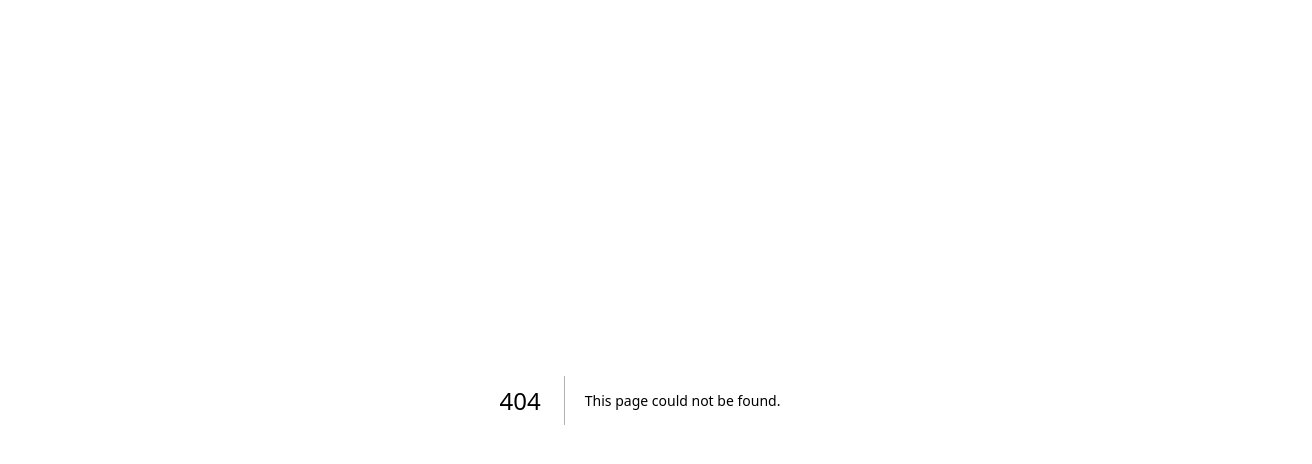
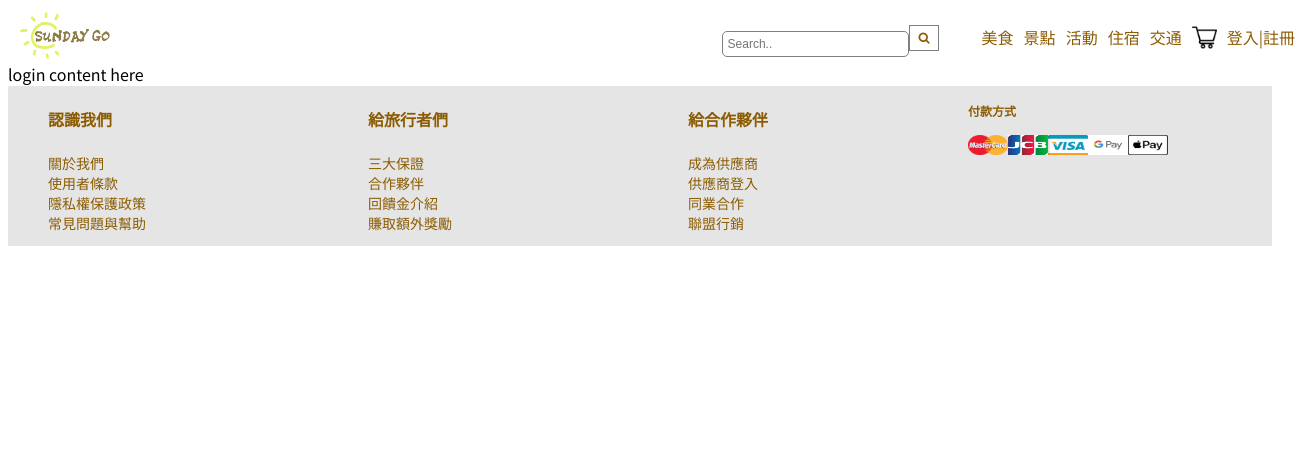
Before and after one commit to a92cu/newSundayGo, a Next.js app: page /login in a window 1280 px wide. Before the commit this address had no page. Shown: the top 464 px of the page, 1312 px wide, since content can reach past the window. Built offline with nearby package versions, Linux system fonts and the light colour scheme.

Commit message:
up login

```diff
--- a/lib/mysql.ts
+++ b/lib/mysql.ts
@@ -14,10 +14,10 @@ export const runSQL = (query) =>
 const connection = mysql.createConnection({
   host:'localhost',
   user: "root",
-  password: "", //預設phpmyadmin密碼是空值
+  password: "root", //預設phpmyadmin密碼是空值
   database: "database", //指定剛剛新增的Mask資料庫
   multipleStatements: true, //新增此項，同時執行兩個語句
-  port:3306,
+  port:8889,
 });
 //連線
 connection.connect(function (error) {
--- a/pages/cartdetails/index.tsx
+++ b/pages/cartdetails/index.tsx
@@ -2,7 +2,7 @@ import Image from "next/image";
 // import { runSQL } from "../../lib/mysql";
 import Script from "next/script";
 import Head from "next/head";
-import HeadMeta from "../../public/js/HeadMeta.js";
+// import HeadMeta from "../../public/js/HeadMeta.js";
 function Header() {
     return (
       <div className="header">
@@ -247,7 +247,7 @@ export default function CartDetails(){
     return(
         <>
             <Head>
-              <HeadMeta />
+              {/* <HeadMeta /> */}
               <Script src="/js/cart.js"/>
             </Head>
             <Header/>
--- /dev/null
+++ b/pages/login/index.tsx
@@ -0,0 +1,138 @@
+import Image from "next/image";
+import { useState } from 'react';
+import Script from "next/script";
+
+
+function Footer() {
+    return (
+        <div className="footer">
+            <div className="footerCenter">
+                <div className="footerBody">
+                    <ul>
+                        <h4>認識我們</h4>
+                        <li>
+                            <a href="">關於我們</a>
+                        </li>
+                        <li>
+                            <a href="">使用者條款</a>
+                        </li>
+                        <li>
+                            <a href="">隱私權保護政策</a>
+                        </li>
+                        <li>
+                            <a href="">常見問題與幫助</a>
+                        </li>
+                    </ul>
+                </div>
+                <div className="footerBody">
+                    <ul>
+                        <h4>給旅行者們</h4>
+                        <li>
+                            <a href="">三大保證</a>
+                        </li>
+                        <li>
+                            <a href="">合作夥伴</a>
+                        </li>
+                        <li>
+                            <a href="">回饋金介紹</a>
+                        </li>
+                        <li>
+                            <a href="">賺取額外獎勵</a>
+                        </li>
+                    </ul>
+                </div>
+                <div className="footerBody">
+                    <ul>
+                        <h4>給合作夥伴</h4>
+                        <li>
+                            <a href="">成為供應商</a>
+                        </li>
+                        <li>
+                            <a href="">供應商登入</a>
+                        </li>
+                        <li>
+                            <a href="">同業合作</a>
+                        </li>
+                        <li>
+                            <a href="">聯盟行銷</a>
+                        </li>
+                    </ul>
+                </div>
+                <div className="footerBody">
+                    <div className="footerImg">
+                        <h4>付款方式</h4>
+                        <Image
+                            width={20}
+                            height={20}
+                            src="/images/MasterCard.png"
+                            alt="MasterCard"
+                        />
+                        <Image width={20} height={20} src="/images/JCB.jpg" alt="JCB" />
+                        <Image width={20} height={20} src="/images/visa.png" alt="visa" />
+                        <Image
+                            width={20}
+                            height={20}
+                            src="/images/googlepay.jpg"
+                            alt="googlepay"
+                        />
+                        <Image
+                            width={20}
+                            height={20}
+                            src="/images/apple-pay.png"
+                            alt="apple"
+                        />
+                    </div>
+                </div>
+            </div>
+        </div>
+    );
+}
+function Header() {
+    return (
+        <div className="header">
+            <img
+                src="./images/群組 1.png"
+                alt=""
+                style={{ width: 90, top: -8, position: "relative" }}
+            />
+            <div className="header-right">
+                <a href="#">美食</a>
+                <a href="#">景點</a>
+                <a href="#">活動</a>
+                <a href="#">住宿</a>
+                <a href="#">交通</a>
+                <a href="#">
+                    <img src="./images/cart.png" style={{ width: 25 }} />
+                </a>
+                <a href="#divOne" className="loginbutton">
+                    登入|註冊
+                </a>
+            </div>
+            <form className="example" action="">
+                <input type="text" placeholder="Search.." name="search" />
+                <button type="submit">
+                    <i className="fa fa-search"></i>
+                </button>
+            </form>
+        </div>
+    );
+}
+
+
+function Login() {
+    return (
+        <div>login content here</div>
+     );
+}
+
+
+export default function Company() {
+    return <>
+
+        <Header />
+        <Login />
+        <Footer />
+
+
+</>
+}
```
